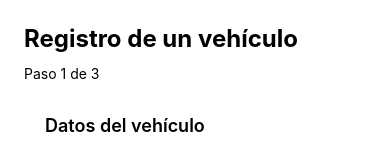
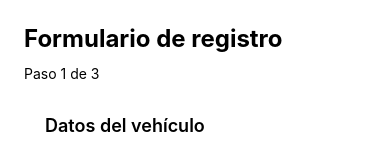
Before and after one commit to ErickQuizhpe/Erick_Quizhpe_Movil_Test_7B, a React Native app: screen / in a window 390 px wide. Shown: the top 160 px of the page. Built offline with nearby package versions, Linux system fonts and the light colour scheme.

Commit message:
elimina código innecesario

```diff
--- a/App.tsx
+++ b/App.tsx
@@ -1,50 +1,30 @@
 import { StatusBar } from 'expo-status-bar';
-import { SafeAreaView, StyleSheet, Text, View } from 'react-native';
-import { TOTAL_STEPS, useVehiculoForm } from './state/useVehiculoForm';
+import { StyleSheet, Text, View } from 'react-native';
 import { VehiculoInfoScreen } from './screens/VehiculoInfoScreen';
 import { VehiculoDetailsScreen } from './screens/VehiculoDetailsScreen';
 import { VehiculoSummaryScreen } from './screens/VehiculoSummaryScreen';
-import { RegisteredVehiclesScreen } from './screens/RegisteredVehiclesScreen';
+import { TOTAL_STEPS, useVehiculoForm } from './state/useVehiculoForm';
+import { SafeAreaView } from 'react-native';
 
 export default function App() {
 
-const {
-  vehiculo,
-  updateField,
-  step,
-  nextStep,
-  prevStep,
-  reset,
-  registerVehiculo,
-  registeredVehiculos,
-  showList
-} = useVehiculoForm();
+  const { vehiculo, updateField, step, nextStep, reset } = useVehiculoForm();
 
   const renderScreen = () => {
-    if (showList) {
-      return <RegisteredVehiclesScreen vehiculos={registeredVehiculos} onRegisterAnother={reset} />
-    }
-
     if (step === 0) {
       return <VehiculoInfoScreen vehiculo={vehiculo} onChange={updateField} onNext={nextStep} />
     }
     if (step === 1) {
-      return <VehiculoDetailsScreen vehiculo={vehiculo} onChange={updateField} onNext={nextStep} onBack={prevStep} />
-    }
-    if (step === 2) {
-      return <VehiculoSummaryScreen vehiculo={vehiculo} onRegister={registerVehiculo} onBack={prevStep} />
+      return <VehiculoDetailsScreen vehiculo={vehiculo} onChange={updateField} onNext={nextStep} onBack={reset} />
     }
   }
-return (
+
+  return (
     <SafeAreaView style={styles.safeArea}>
       <StatusBar style="auto" />
       <View style={styles.container}>
-        <Text style={styles.title}>
-          {showList ? 'Vehículos Registrados' : 'Registro de un vehículo'}
-        </Text>
-        {!showList && (
-          <Text style={styles.steps}>Paso {step + 1} de {TOTAL_STEPS}</Text>
-        )}
+        <Text style={styles.title}>Formulario de registro</Text>
+        <Text style={styles.steps}>Paso {step + 1} de {TOTAL_STEPS}</Text>
         <View style={styles.card}>
           {renderScreen()}
         </View>
@@ -69,16 +49,16 @@ const styles = StyleSheet.create({
     fontWeight: '700',
     color: 'black',
   },
-    card:{
+  steps:{
+    fontSize: 14,
+    color: 'black',
+  },
+  card:{
     flex: 1,
     backgroundColor: 'white',
     borderRadius: 12,
     padding: 20,
     borderWidth: 1,
     borderColor: 'white',
-  },
-    steps:{
-    fontSize: 14,
-    color: 'black',
-  },
+  }
 });
```
